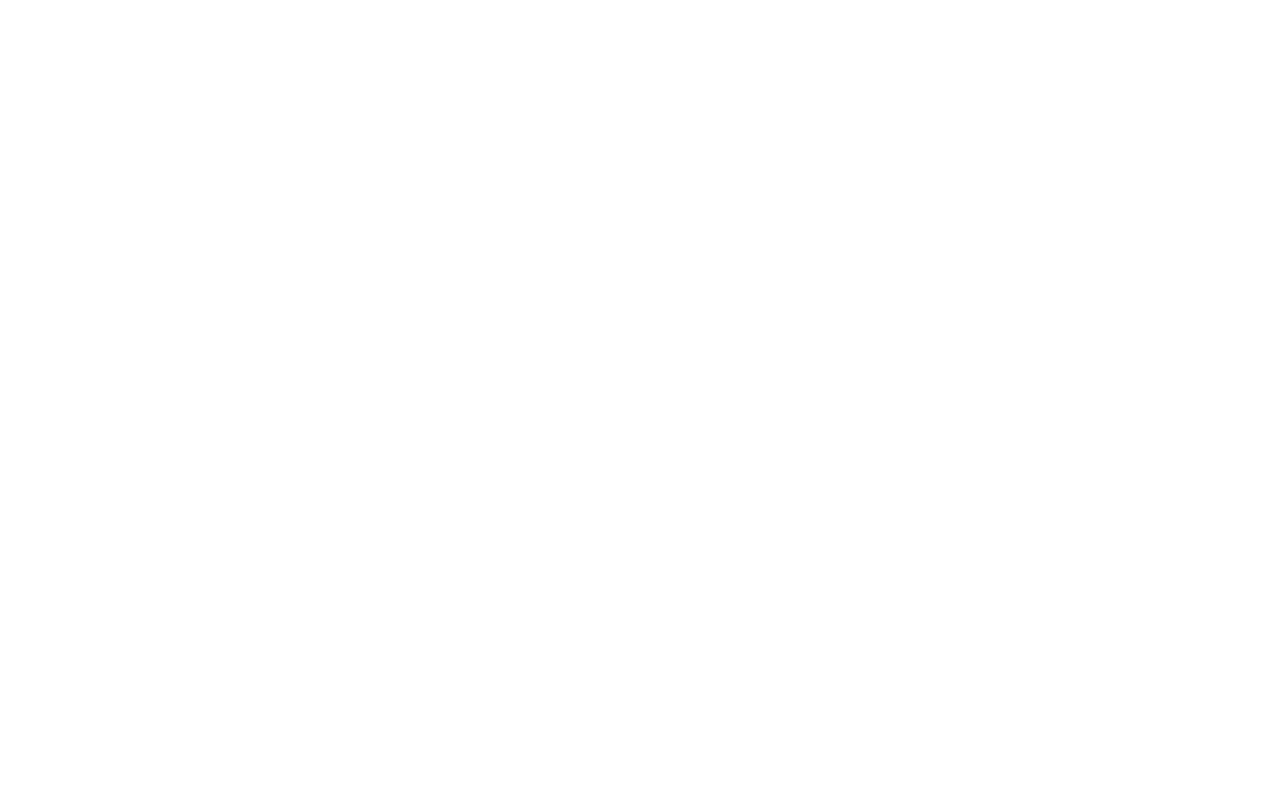
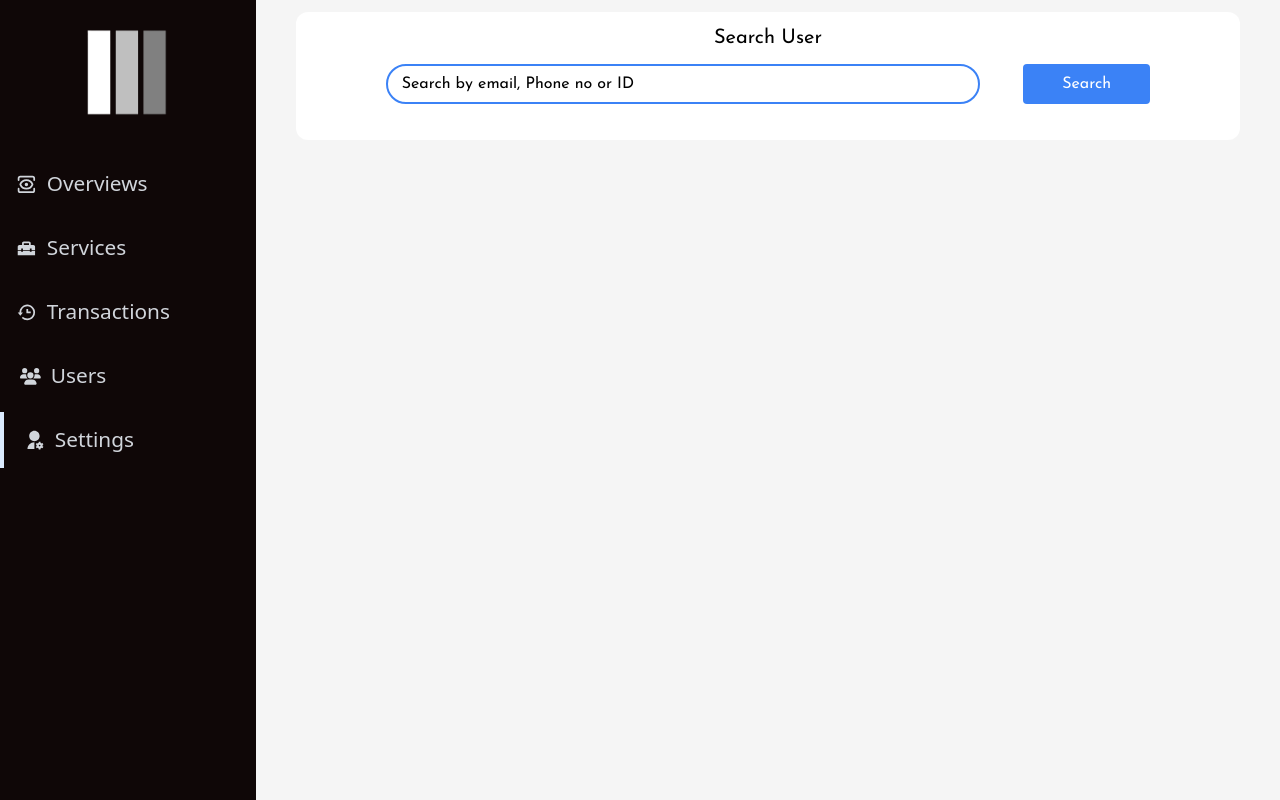
Before and after one commit to Lord-Tender/Bank-App-VTU-System-, a React (Vite) app in the folder front end/: page /admin/settings in a window 1280 px wide. Before the commit this address had no page. Built offline with nearby package versions, Linux system fonts and the light colour scheme; no server answers.

Commit message:
Admin setting page added

```diff
--- a/front end/src/App.jsx
+++ b/front end/src/App.jsx
@@ -19,6 +19,7 @@ import AdminLogin from './Pages/AdminLogin'
 import AdminService from './Pages/AdminService'
 import AdminTransac from './Pages/AdminTransac'
 import AdminUsers from './Pages/AdminUsers'
+import AdminSettings from './Pages/AdminSettings'
 
 const App = () => {
 
@@ -56,6 +57,7 @@ const App = () => {
         <Route path="/admin/service" element={ <AdminService />} />
         <Route path="/admin/transactions" element={ <AdminTransac />} />
         <Route path="/admin/users" element={ <AdminUsers />} />
+        <Route path="/admin/settings" element={ <AdminSettings />} />
 
       </Routes>
     </>
--- a/front end/src/Components/AdminSidebar.jsx
+++ b/front end/src/Components/AdminSidebar.jsx
@@ -7,6 +7,7 @@ import { IoIosArrowBack } from 'react-icons/io'
 import { MdHomeRepairService } from 'react-icons/md'
 import { BiHistory } from 'react-icons/bi'
 import { FaUsers } from 'react-icons/fa6'
+import { RiUserSettingsFill } from 'react-icons/ri'
 
 const AdminSidebar = () => {
 
@@ -45,10 +46,10 @@ const AdminSidebar = () => {
                     <p>Users</p>
                 </NavLink>
 
-                <NavLink to='/user/dashboard/help' className={`text-gray-300 flex text-[1.3rem] items-center gap-2.5 ps-5 mt-2 h-14 justify-items-center align-items-center hover:bg-gray-700 hover:text-white ${location.pathname === '/user/dashboard/help' ? 'border-l-4 border-blue-100 ps-4' : ''
+                <NavLink to='/admin/settings' className={`text-gray-300 flex text-[1.3rem] items-center gap-2.5 ps-5 mt-2 h-14 justify-items-center align-items-center hover:bg-gray-700 hover:text-white ${location.pathname === '/admin/settings' ? 'border-l-4 border-blue-100 ps-4' : ''
                     }`}>
-                    {/* <MdLiveHelp /> */}
-                    <p>Support</p>
+                    <RiUserSettingsFill />
+                    <p>Settings</p>
                 </NavLink>
             </div>
     </>
--- /dev/null
+++ b/front end/src/Pages/AdminSettings.jsx
@@ -0,0 +1,72 @@
+import React, { useEffect, useState } from 'react'
+import AdminSidebar from '../Components/AdminSidebar'
+import axios from 'axios'
+import { useNavigate } from 'react-router-dom'
+
+const AdminSettings = () => {
+    let navigate = useNavigate()
+    const [settings, setsettings] = useState("")
+
+    useEffect(() => {
+        const userAuth = () => {
+
+            let token = localStorage.getItem('admin_token')
+            let url = 'http://localhost:5000/admin/page_auth'
+
+
+            axios.get(url, {
+                headers: {
+                    'Authorization': `Bearer ${token}`,
+                    "Content-Type": "application/json",
+                    "Accept": "application/json"
+                },
+            }).then((res) => {
+            })
+                .catch((err) => {
+                    // navigate("/admin/login")
+                })
+        }
+        userAuth()
+        getSettings()
+    }, [])
+
+
+
+    const getSettings = () => {
+        const url = "http://localhost:5000/admin/get_settings"
+        axios.get(url)
+            .then((res) => {
+                console.log(res);
+            })
+            .catch((err) => {
+            })
+    }
+
+    return (
+        <>
+            <section style={{ width: "100%", height: "100vh", display: "flex", backgroundColor: "whitesmoke" }}>
+
+                {/* Sidebar  */}
+                <div className='relative w-[20%] sm:absolute top-0 sm:w-[80%] ' id='sideBarDiv'>
+                    <AdminSidebar />
+                </div>
+
+
+                {/* Body */}
+                <div className='sm:w-[100%] w-[80%] px-[2.5em] sm:px-[1em] h-screen pb-10' style={{ fontFamily: '"Josefin Sans", sans-serif' }}>
+                    <div className='w-full bg-white h-32 my-3 rounded-xl'>
+                        <h1 className='text-xl text-center pt-3'>Search User</h1>
+                        <div className='flex justify-center items-center  mt-3 gap-[5%] px-[5%] '>
+                            <input id='searchUserInput' placeholder='Search by email, Phone no or ID' type="text" className='w-[70%] border-2 border-blue-500 rounded-3xl h-10 p-3.5 sm:text-sm' />
+                            <button className='w-[15%] bg-blue-500 h-10 rounded text-white sm:text-sm sm:w-[25%] ' >Search</button>
+                        </div>
+                    </div>
+                </div>
+
+
+            </section>
+        </>
+    )
+}
+
+export default AdminSettings
```
